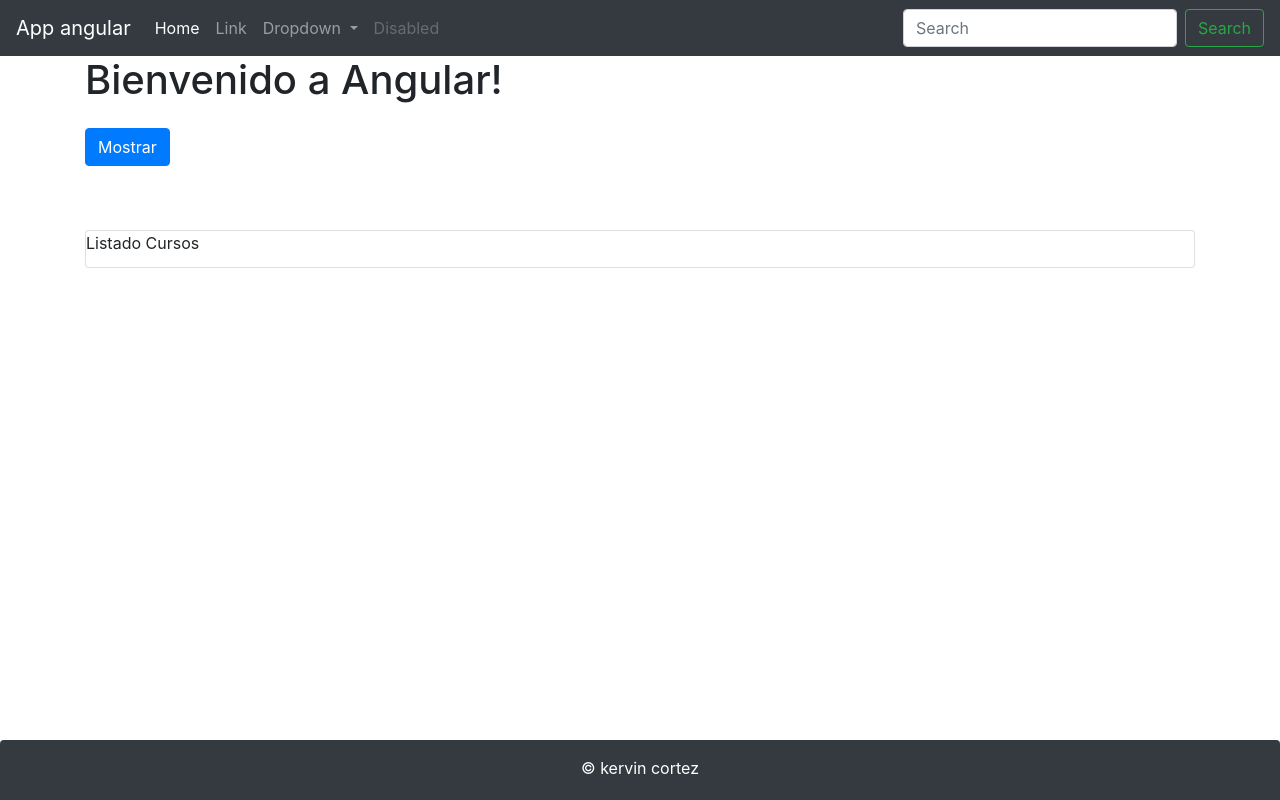
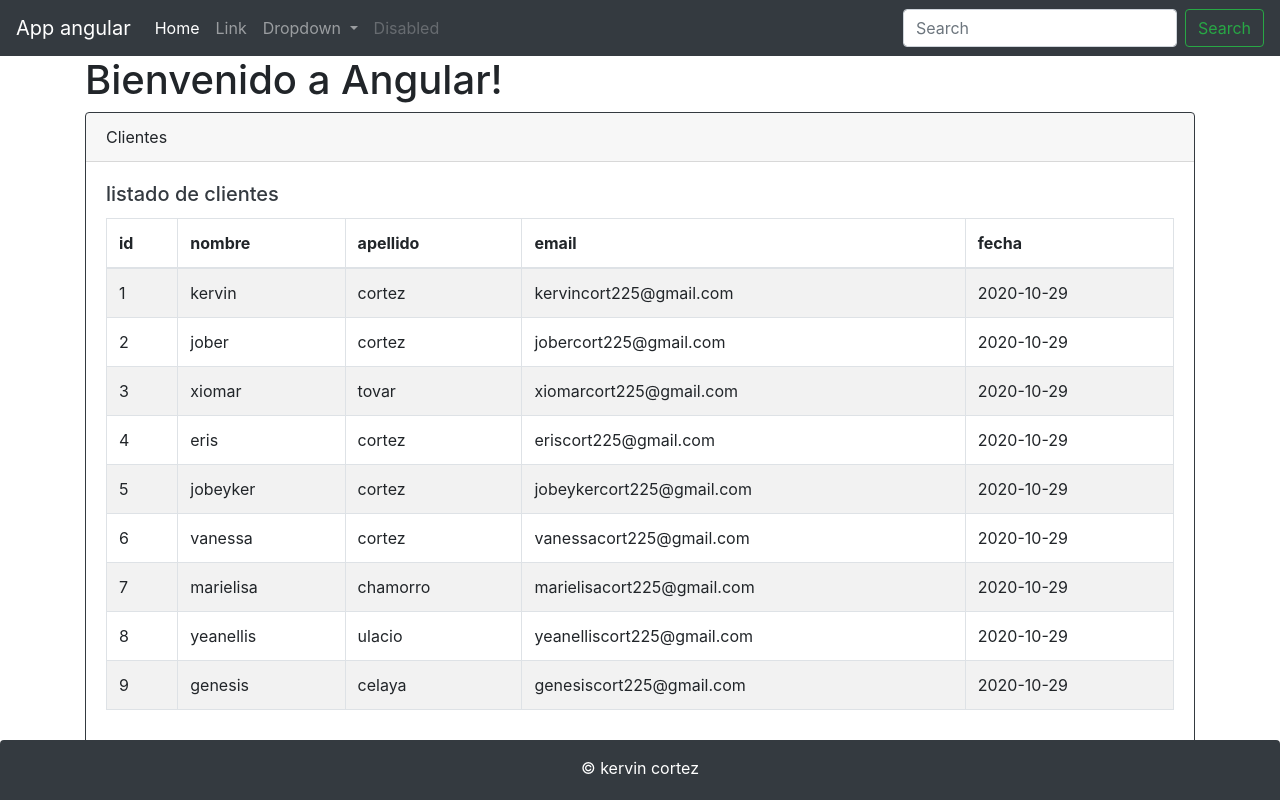
Before and after one commit to kervincort225/clientes-app, an Angular app: page / in a window 1280 px wide. Built offline with nearby package versions, Linux system fonts and the light colour scheme.

Commit message:
modificate and create new componente, cliente, view list of person

```diff
--- a/src/app/app.component.html
+++ b/src/app/app.component.html
@@ -5,7 +5,7 @@
   <h1>
     {{title}}!
   </h1>
-<app-directiva></app-directiva>
+<app-clientes></app-clientes>
 
 </div>
 <app-footer></app-footer>
--- a/src/app/app.module.ts
+++ b/src/app/app.module.ts
@@ -5,13 +5,15 @@
 import { HeaderComponent} from './header/header.component';
 import { FooterComponent} from './footer/footer.component';
 import { DirectivaComponent } from './directiva/directiva.component';
+import { ClientesComponent } from './clientes/clientes.component';
 
 @NgModule({
   declarations: [
     AppComponent,
     HeaderComponent,
     FooterComponent,
-    DirectivaComponent
+    DirectivaComponent,
+    ClientesComponent
   ],
   imports: [
     BrowserModule
--- /dev/null
+++ b/src/app/clientes/cliente.ts
@@ -0,0 +1,7 @@
+export class Cliente {
+  id: number;
+  nombre: string;
+  apellido: string;
+  createAt: string;
+  email: string;
+}
--- /dev/null
+++ b/src/app/clientes/clientes.component.html
@@ -0,0 +1,26 @@
+<div class="card border-dark mb-3">
+  <div class="card-header">Clientes</div>
+  <div class="card-body text-dark">
+    <h5 class="card-title">listado de clientes</h5>
+    <table class ="table table-bordered table-striped">
+    <thead>
+      <tr>
+        <th>id</th>
+        <th>nombre</th>
+        <th>apellido</th>
+        <th>email</th>
+        <th>fecha</th>
+      </tr>
+    </thead>
+    <tbody>
+      <tr *ngFor="let cliente of clientes">
+      <td>{{cliente.id}}</td>
+      <td>{{cliente.nombre}}</td>
+      <td>{{cliente.apellido}}</td>
+      <td>{{cliente.email}}</td>
+      <td>{{cliente.createAt}}</td>
+      </tr>
+    </tbody>
+    </table>
+  </div>
+</div>
--- /dev/null
+++ b/src/app/clientes/clientes.component.ts
@@ -0,0 +1,27 @@
+import { Component, OnInit } from '@angular/core';
+import { Cliente } from './cliente';
+
+@Component({
+  selector: 'app-clientes',
+  templateUrl: './clientes.component.html'
+})
+export class ClientesComponent implements OnInit {
+
+  clientes: Cliente[] = [
+    {id: 1 , nombre:'kervin', apellido:'cortez', email:'kervincort225@gmail.com', createAt:'2020-10-29'},
+    {id: 2 , nombre:'jober', apellido:'cortez', email:'jobercort225@gmail.com', createAt:'2020-10-29'},
+    {id: 3 , nombre:'xiomar', apellido:'tovar', email:'xiomarcort225@gmail.com', createAt:'2020-10-29'},
+    {id: 4 , nombre:'eris', apellido:'cortez', email:'eriscort225@gmail.com', createAt:'2020-10-29'},
+    {id: 5 , nombre:'jobeyker', apellido:'cortez', email:'jobeykercort225@gmail.com', createAt:'2020-10-29'},
+    {id: 6 , nombre:'vanessa', apellido:'cortez', email:'vanessacort225@gmail.com', createAt:'2020-10-29'},
+    {id: 7 , nombre:'marielisa', apellido:'chamorro', email:'marielisacort225@gmail.com', createAt:'2020-10-29'},
+    {id: 8 , nombre:'yeanellis', apellido:'ulacio', email:'yeanelliscort225@gmail.com', createAt:'2020-10-29'},
+    {id: 9 , nombre:'genesis', apellido:'celaya', email:'genesiscort225@gmail.com', createAt:'2020-10-29'}
+  ];
+
+  constructor() { }
+
+  ngOnInit(): void {
+  }
+
+}
```
